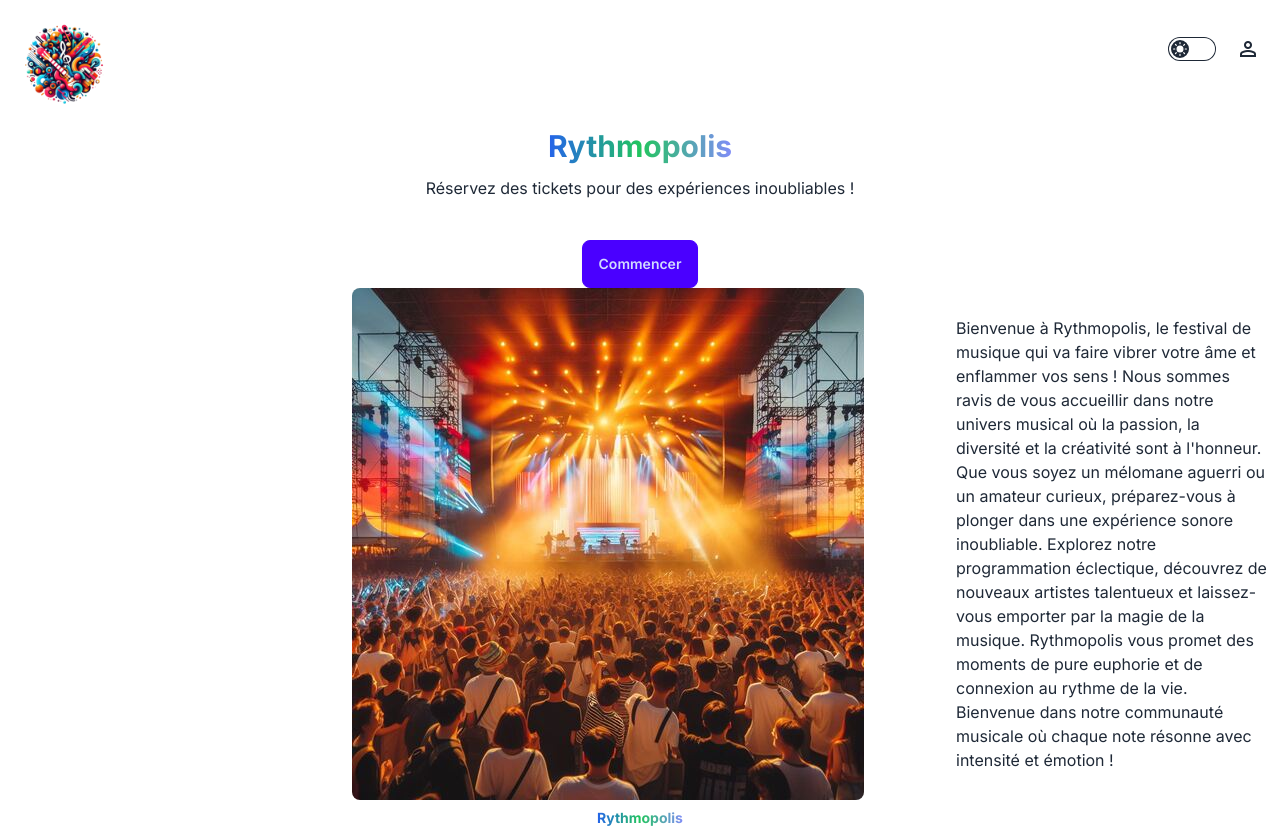
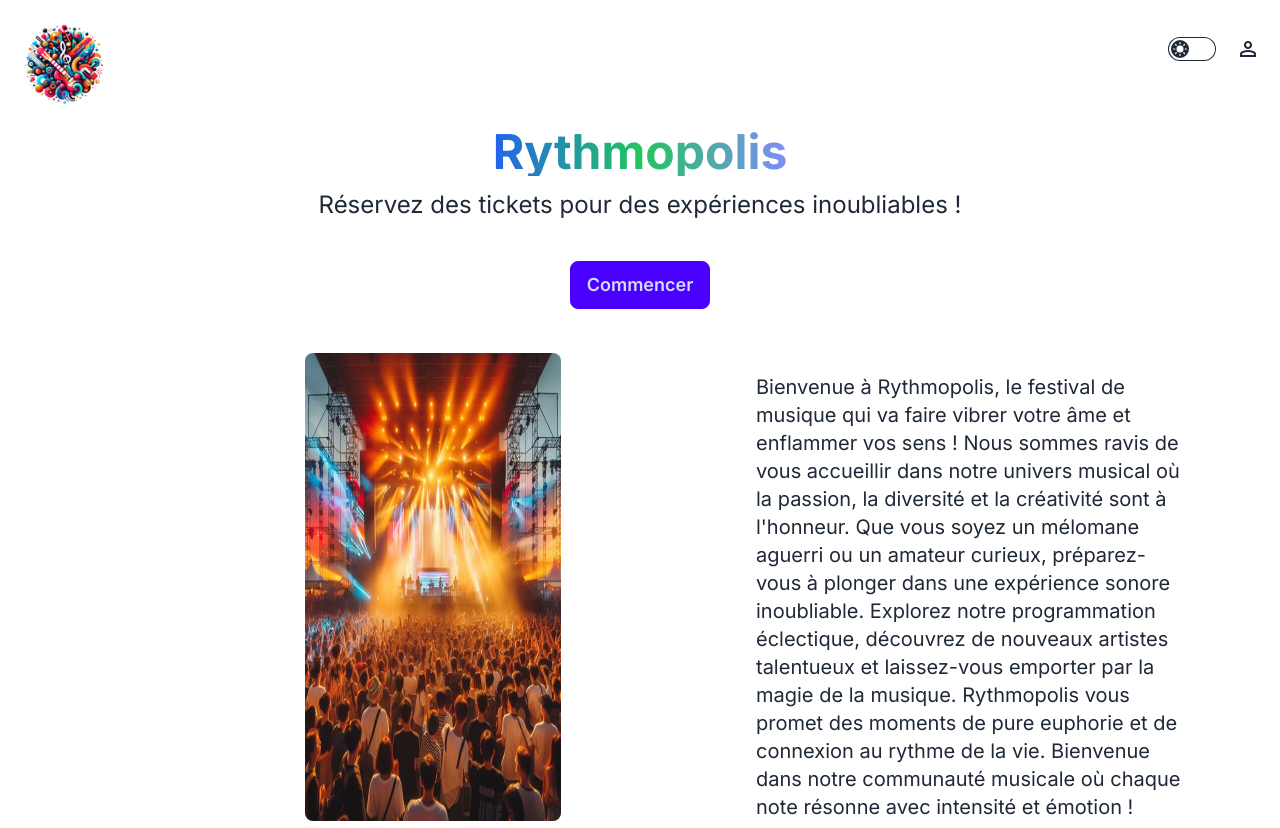
Before and after one commit to PotlaETU/Site-Rythmopolis, an Angular app: page / in a window 1280 px wide. Shown: the top 828 px of the page. Built offline with nearby package versions, Linux system fonts and the light colour scheme; a web font is replaced by a local one.

Commit message:
:art: Ajout page accueil TailwindCSS #8

```diff
--- a/src/app/components/accueil/accueil.component.html
+++ b/src/app/components/accueil/accueil.component.html
@@ -1,26 +1,26 @@
-<div class="text-center">
+<div class="text-center text-2xl">
   <h1
-    class="text-3xl font-bold bg-gradient-to-r from-blue-600 via-green-500 to-indigo-400 inline-block text-transparent bg-clip-text">
+    class="text-5xl font-bold bg-gradient-to-r from-blue-600 via-green-500 to-indigo-400 inline-block text-transparent bg-clip-text">
     Rythmopolis
   </h1>
   <h2 class="mt-3">
     Réservez des tickets pour des expériences inoubliables !
   </h2>
   <a [routerLink]="['/login']">
-    <button class="btn btn-primary mt-10">
+    <button class="btn btn-primary mt-10 text-lg">
       Commencer
     </button>
   </a>
 </div>
 <div *ngIf="message" class="bg-red-100 border border-red-400 text-red-700 px-4 py-3 rounded relative" role="alert">
   <strong class="font-bold">Aïe !</strong>
-  <span class="block sm:inline ml-2">{{message}}</span>
+  <span class="block sm:inline w-1/4">{{message}}</span>
 </div>
 
-<div class="flex items-center ml-36">
-  <img src="assets/festival.jpg" alt="Festival Image" class="ml-52 rounded-lg">
-  <div class="w-1/3 ml-10">
-    <p class="ml-10 px-3">
+<div class="flex justify-around mt-11">
+  <img src="assets/festival.jpg" alt="Festival Image" class="ml-52 rounded-lg w-1/5">
+  <div class="w-1/3">
+    <p class="mt-px-3 mt-5 text-xl">
       Bienvenue à Rythmopolis, le festival de musique qui va faire vibrer votre âme et enflammer vos sens ! Nous sommes ravis de vous accueillir dans notre univers musical où la passion, la diversité et la créativité sont à l'honneur. Que vous soyez un mélomane aguerri ou un amateur curieux, préparez-vous à plonger dans une expérience sonore inoubliable. Explorez notre programmation éclectique, découvrez de nouveaux artistes talentueux et laissez-vous emporter par la magie de la musique. Rythmopolis vous promet des moments de pure euphorie et de connexion au rythme de la vie. Bienvenue dans notre communauté musicale où chaque note résonne avec intensité et émotion !
     </p>
   </div>
```
